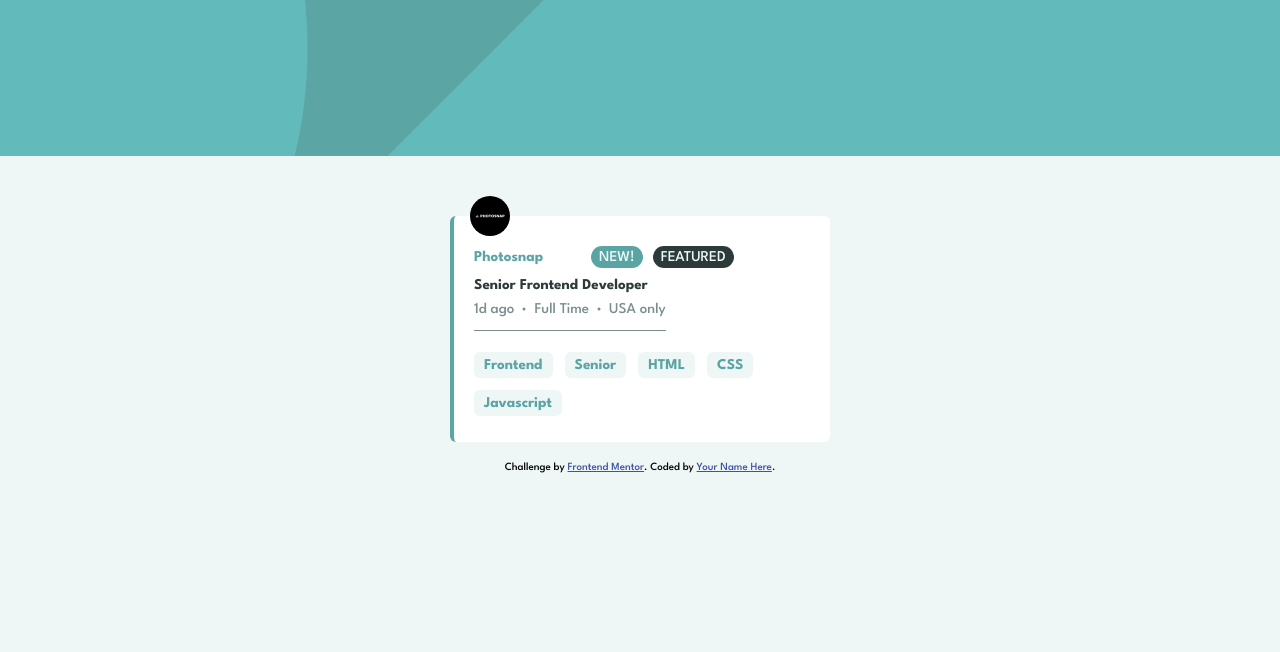
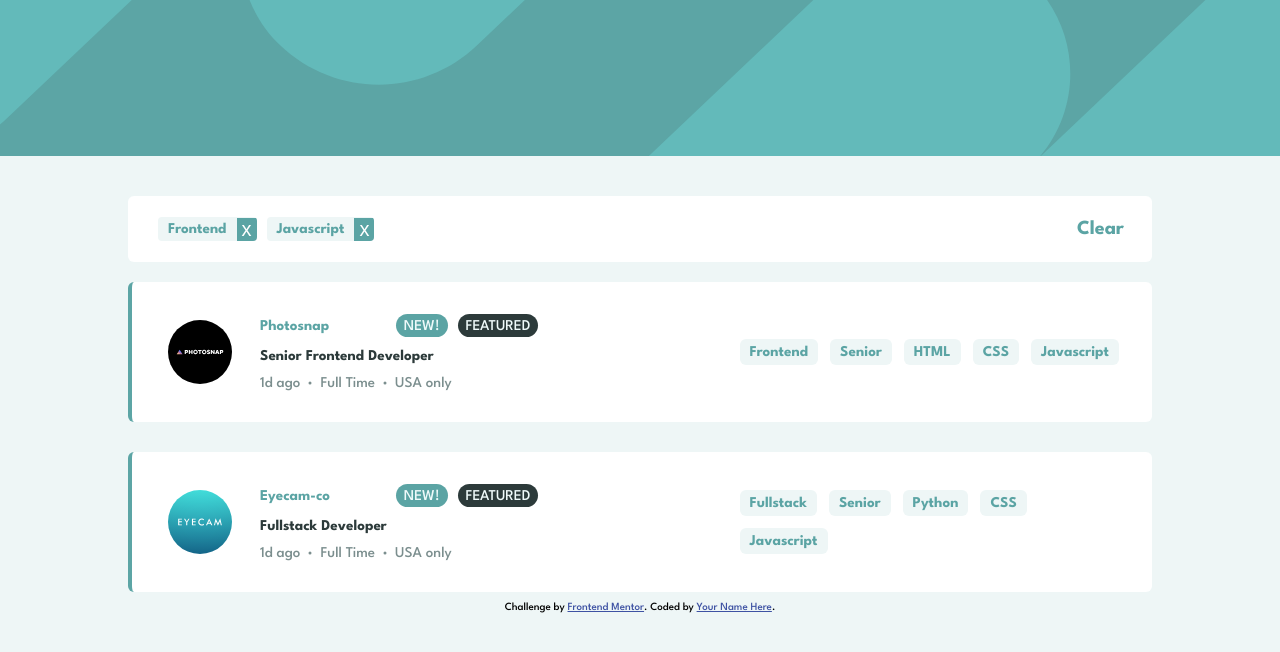
Before and after one commit to wojciech94/Static-Job-Listings, a website: page index.html in a window 1280 px wide. Drawn offline with Linux system fonts and the light colour scheme.

Commit message:
Finish content styling

```diff
--- a/index.html
+++ b/index.html
@@ -14,6 +14,19 @@
 
 <body>
   <div class="header">
+  </div>
+  <div class="filter">
+    <div class="filter__group">
+      <div class="filter__group__item">
+        <span class="filter__group__item__text">Frontend</span>
+        <button class="filter__group__item__btn">x</button>
+      </div>
+      <div class="filter__group__item">
+        <span class="filter__group__item__text">Javascript</span>
+        <button class="filter__group__item__btn">x</button>
+      </div>
+    </div>
+    <button class="btn filter__clear-btn">Clear</button>
   </div>
   <div class="container">
     <div class="job-item">
@@ -45,19 +58,64 @@
       </div>
       <div class="job-item__tools">
         <div class="job-item__tools--element">
-          <button class="job-item__tools--element-btn">Frontend</button>
+          <button class="btn job-item__tools--element-btn">Frontend</button>
         </div>
         <div class="job-item__tools--element">
-          <button class="job-item__tools--element-btn">Senior</button>
+          <button class="btn job-item__tools--element-btn">Senior</button>
         </div>
         <div class="job-item__tools--element">
-          <button class="job-item__tools--element-btn">HTML</button>
+          <button class="btn job-item__tools--element-btn">HTML</button>
         </div>
         <div class="job-item__tools--element">
-          <button class="job-item__tools--element-btn">CSS</button>
+          <button class="btn job-item__tools--element-btn">CSS</button>
         </div>
         <div class="job-item__tools--element">
-          <button class="job-item__tools--element-btn">Javascript</button>
+          <button class="btn job-item__tools--element-btn">Javascript</button>
+        </div>
+      </div>
+    </div>
+    <div class="job-item">
+      <img class="job-item__logo" src="./src/img/eyecam-co.svg" alt="eyecam.co"></img>
+      <div class="job-item__header">
+        <div class="job-item__header__company">
+          <span>Eyecam-co</span>
+        </div>
+        <div class="job-item__header__preference">
+          <div class="job-item__header__preference--default job-item__header__preference--new">
+            <span>NEW!</span>
+          </div>
+          <div class="job-item__header__preference--default job-item__header__preference--featured">
+            <span>FEATURED</span>
+          </div>
+        </div>
+      </div>
+      <p class="job-item__role">Fullstack Developer</p>
+      <div class="job-item__details">
+        <span class="job-item__details--element job-item__details--create-time">
+          1d ago
+        </span>
+        <span class="job-item__details--element job-item__details--contract">
+          Full Time
+        </span>
+        <span class="job-item__details--element job-item__details--location">
+          USA only
+        </span>
+      </div>
+      <div class="job-item__tools">
+        <div class="job-item__tools--element">
+          <button class="btn job-item__tools--element-btn">Fullstack</button>
+        </div>
+        <div class="job-item__tools--element">
+          <button class="btn job-item__tools--element-btn">Senior</button>
+        </div>
+        <div class="job-item__tools--element">
+          <button class="btn job-item__tools--element-btn">Python</button>
+        </div>
+        <div class="job-item__tools--element">
+          <button class="btn job-item__tools--element-btn">CSS</button>
+        </div>
+        <div class="job-item__tools--element">
+          <button class="btn job-item__tools--element-btn">Javascript</button>
         </div>
       </div>
     </div>
--- a/src/css/style.css
+++ b/src/css/style.css
@@ -6,9 +6,24 @@
   padding: 0;
 }
 
+span {
+  vertical-align: middle;
+}
+
 html {
   font-size: 62.5%;
   font-family: "League Spartan", sans-serif;
+}
+
+.btn {
+  border: none;
+  border-radius: 4px;
+  padding: 4px 8px;
+  background-color: hsl(180deg, 52%, 96%);
+  color: hsl(180deg, 29%, 50%);
+  font-family: "League Spartan", sans-serif;
+  font-weight: bold;
+  cursor: pointer;
 }
 
 body {
@@ -26,11 +41,70 @@ body .header {
   background-repeat: no-repeat;
   background-color: #5ca5a5;
 }
+body .filter {
+  margin: 0 auto;
+  padding: 20px;
+  max-width: 1200px;
+  height: 100%;
+  width: 80%;
+  display: flex;
+  justify-content: space-between;
+  align-items: center;
+  background-color: #fff;
+  border-radius: 6px;
+  overflow: hidden;
+}
+body .filter__group {
+  display: flex;
+  align-items: center;
+  margin: 0 10px;
+}
+body .filter__group__item {
+  display: flex;
+  justify-content: space-between;
+  align-items: center;
+  background-color: hsl(180deg, 31%, 95%);
+  margin-right: 10px;
+  border-radius: 4px;
+  overflow: hidden;
+}
+body .filter__group__item__text {
+  font-weight: bold;
+  color: hsl(180deg, 29%, 50%);
+  vertical-align: middle;
+  padding: 5px 10px;
+}
+body .filter__group__item__btn {
+  padding: 0px 5px;
+  height: 100%;
+  border: none;
+  background-color: hsl(180deg, 29%, 50%);
+  color: #fff;
+  font-size: 2rem;
+  cursor: pointer;
+  transition: background-color 0.2s ease-in;
+}
+body .filter__group__item__btn:hover {
+  background-color: hsl(180deg, 14%, 20%);
+}
+body .filter__clear-btn {
+  border: none;
+  border-radius: 4px;
+  padding: 4px 8px;
+  background: none;
+  color: hsl(180deg, 29%, 50%);
+  font-weight: bold;
+  font-size: 2rem;
+  cursor: pointer;
+}
+body .filter__clear-btn:hover {
+  text-decoration: underline;
+}
 body .container {
   position: relative;
   width: 80%;
   min-width: 320px;
-  max-width: 380px;
+  max-width: 450px;
   margin: 0 auto;
   height: 100%;
   display: flex;
@@ -39,25 +113,25 @@ body .container {
   align-items: center;
 }
 body .container .job-item {
+  position: relative;
   display: flex;
   flex-direction: column;
   justify-content: space-evenly;
-  align-items: flex-start;
+  align-items: stretch;
   width: 100%;
   height: 100%;
-  margin: 20px 0;
+  margin: 20px 0 30px;
   padding: 20px;
   border-radius: 6px;
   border-left: 4px solid #5ca5a5;
   background-color: #fff;
-  overflow: hidden;
 }
 body .container .job-item__logo {
   position: absolute;
-  width: 40px;
-  height: 40px;
+  width: 44px;
+  height: 44px;
   left: 20px;
-  top: 0px;
+  top: -22px;
 }
 body .container .job-item__header {
   width: 100%;
@@ -150,7 +224,11 @@ body .container .job-item__tools--element-btn {
   background-color: hsl(180deg, 31%, 95%);
   color: hsl(180deg, 29%, 50%);
   font-weight: bold;
-  font-family: "League Spartan", sans-serif;
+  transition: color 0.2s ease-in, background-color 0.2s ease-in;
+}
+body .container .job-item__tools--element-btn:hover {
+  background-color: hsl(180deg, 14%, 20%);
+  color: #fff;
 }
 
 .attribution {
@@ -162,4 +240,40 @@ body .container .job-item__tools--element-btn {
   color: hsl(228deg, 45%, 44%);
 }
 
+@media (min-width: 768px) {
+  body .header {
+    background-image: url("../img/bg-header-desktop.svg");
+  }
+  body .container {
+    min-width: 768px;
+    max-width: 1200px;
+  }
+  body .container .job-item {
+    flex-wrap: wrap;
+    height: 140px;
+    padding-left: 128px;
+    margin-bottom: 10px;
+  }
+  body .container .job-item__logo {
+    left: 36px;
+    top: 50%;
+    translate: 0 -50%;
+    width: 64px;
+    height: 64px;
+  }
+  body .container .job-item__header {
+    width: 45%;
+  }
+  body .container .job-item__details {
+    margin: 10px 0;
+  }
+  body .container .job-item__details::after {
+    display: none;
+  }
+  body .container .job-item__tools {
+    width: 45%;
+    align-self: end;
+  }
+}
+
 /*# sourceMappingURL=style.css.map */
```
Also changed, not shown: 1 other file.
